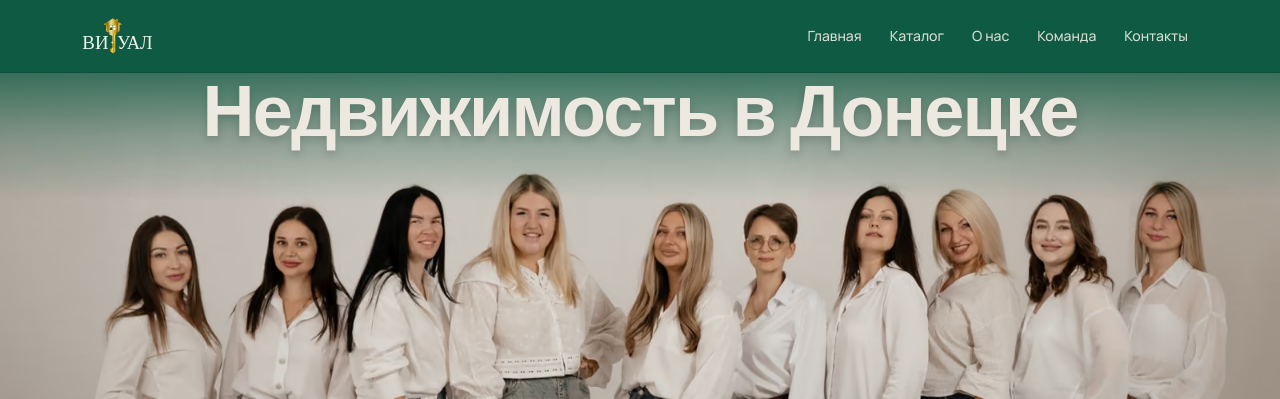
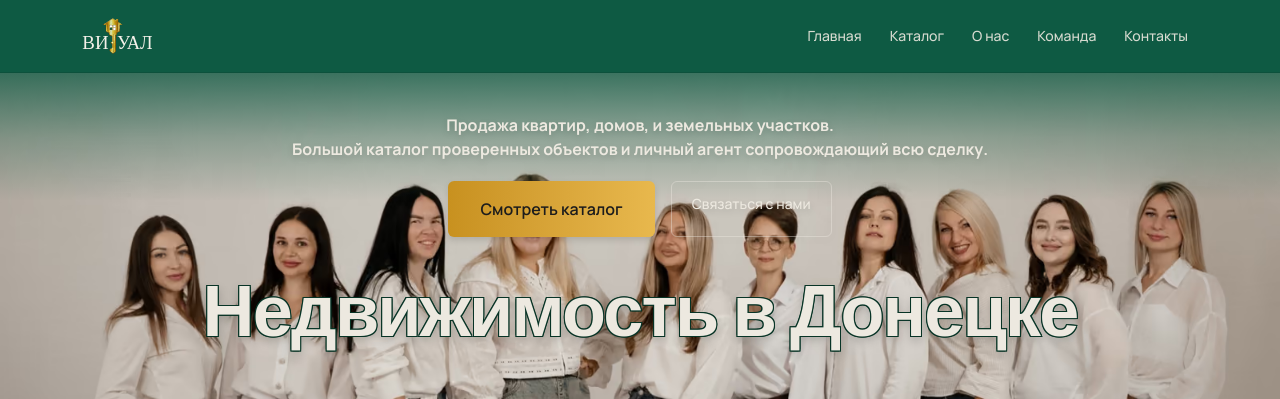
Before and after one commit to prohar2f-pixel/vizual-realty, a Next.js app: page / in a window 1280 px wide. Shown: the top 399 px of the page. Built offline with nearby package versions, Linux system fonts and the light colour scheme; no server answers; the database is empty.

Commit message:
style: outline and reposition homepage heading

```diff
--- a/src/app/globals.css
+++ b/src/app/globals.css
@@ -21,6 +21,22 @@ body {
   font-family: var(--font-sans);
   background: var(--color-bg);
   color: var(--color-text);
+}
+
+.hero-heading-outline {
+  -webkit-text-stroke: 1px var(--color-brand-dim);
+  paint-order: stroke fill;
+  text-shadow:
+    -1px -1px 0 var(--color-brand-dim),
+    1px -1px 0 var(--color-brand-dim),
+    -1px 1px 0 var(--color-brand-dim),
+    1px 1px 0 var(--color-brand-dim);
+}
+
+@media (min-width: 640px) {
+  .hero-heading-outline {
+    -webkit-text-stroke-width: 2px;
+  }
 }
 
 /* Видимый фокус для клавиатуры. Тёмный контур читается на светлом фоне (карточки,
--- a/src/components/site-content/HomePageView.tsx
+++ b/src/components/site-content/HomePageView.tsx
@@ -54,7 +54,7 @@ export function HomePageView({
         <div className="absolute inset-x-0 bottom-0 h-44 bg-gradient-to-t from-brand/95 via-brand/55 to-transparent sm:h-48" />
 
         <div className="relative z-10 mx-auto flex min-h-[calc(100svh-73px)] w-full max-w-[1600px] flex-col justify-between px-4 py-8 sm:px-8 sm:py-10">
-          <h1 className="-translate-y-3 text-center font-display text-4xl font-semibold leading-none tracking-[-0.025em] drop-shadow-lg sm:-translate-y-9 sm:text-6xl lg:text-7xl">
+          <h1 className="hero-heading-outline -translate-y-3 text-center font-display text-4xl font-semibold leading-none tracking-[-0.025em] drop-shadow-lg sm:absolute sm:inset-x-0 sm:top-[28%] sm:translate-y-0 sm:text-6xl lg:text-7xl">
             {content.heroHeading}
           </h1>
 
```
Also changed, not shown: 1 other file (tests, documents, lock files or other folders).
